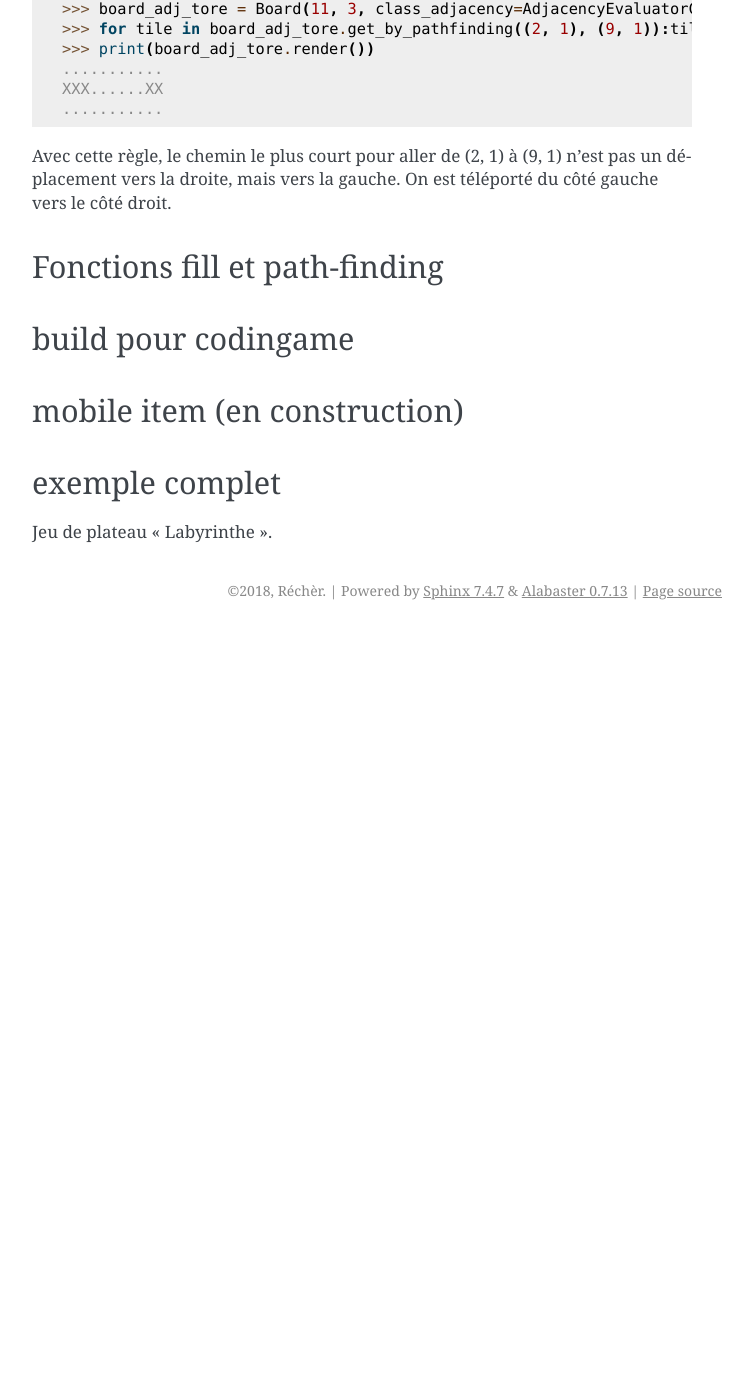
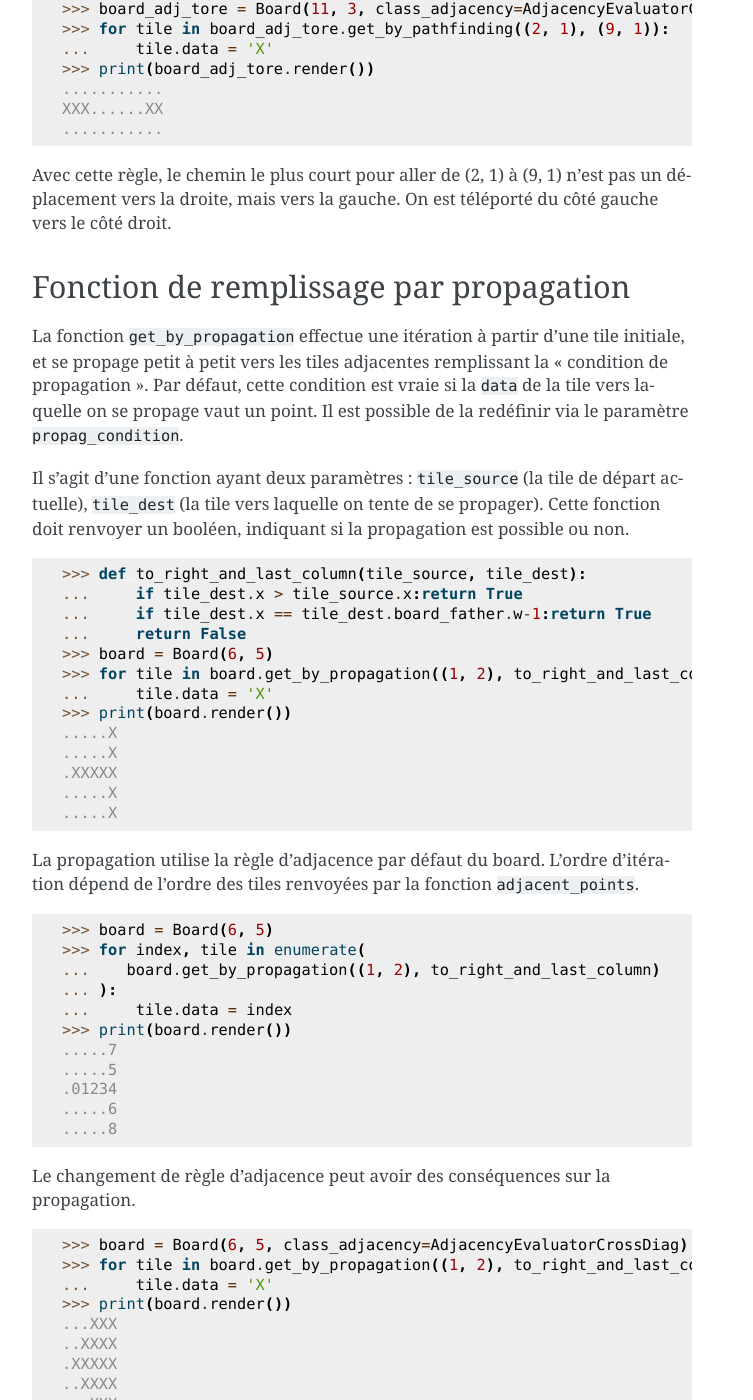
Before and after one commit to darkrecher/aboard, a Sphinx documentation site: the page built from docs/source/advanced.rst, in a window 1280 px wide and 1400 px high, scrolled down 8773 px. Shown: the whole window, without its empty margins (388-1141 px from the left). Built offline with Sphinx 7.4.7, drawn with Linux system fonts in a browser that asks for light colours; before the commit the page ends 9403 px from its top, so only the background shows below that; some of the changed text lies outside the part shown.

Commit message:
[doc] Fonction de remplissage par propagation.

```diff
--- a/docs/source/advanced.rst
+++ b/docs/source/advanced.rst
@@ -359,7 +359,8 @@ Exemple de création d'une règle d'adjacence "torique". Cette règle considère
 ...             y = (point.y + offset_y + self.board.h) % self.board.h
 ...             yield Point(x, y)
 >>> board_adj_tore = Board(11, 3, class_adjacency=AdjacencyEvaluatorCrossTore)
->>> for tile in board_adj_tore.get_by_pathfinding((2, 1), (9, 1)):tile.data = 'X'
+>>> for tile in board_adj_tore.get_by_pathfinding((2, 1), (9, 1)):
+...     tile.data = 'X'
 >>> print(board_adj_tore.render())
 ...........
 XXX......XX
@@ -368,9 +369,70 @@ XXX......XX
 Avec cette règle, le chemin le plus court pour aller de (2, 1) à (9, 1) n'est pas un déplacement vers la droite, mais vers la gauche. On est téléporté du côté gauche vers le côté droit.
 
 
-Fonctions fill et path-finding
-==============================
+Fonction de remplissage par propagation
+========================================
 
+La fonction ``get_by_propagation`` effectue une itération à partir d'une tile initiale, et se propage petit à petit vers les tiles adjacentes remplissant la "condition de propagation". Par défaut, cette condition est vraie si la ``data`` de la tile vers laquelle on se propage vaut un point. Il est possible de la redéfinir via le paramètre ``propag_condition``.
+
+Il s'agit d'une fonction ayant deux paramètres : ``tile_source`` (la tile de départ actuelle), ``tile_dest`` (la tile vers laquelle on tente de se propager). Cette fonction doit renvoyer un booléen, indiquant si la propagation est possible ou non.
+
+>>> def to_right_and_last_column(tile_source, tile_dest):
+...     if tile_dest.x > tile_source.x:return True
+...     if tile_dest.x == tile_dest.board_father.w-1:return True
+...     return False
+>>> board = Board(6, 5)
+>>> for tile in board.get_by_propagation((1, 2), to_right_and_last_column):
+...     tile.data = 'X'
+>>> print(board.render())
+.....X
+.....X
+.XXXXX
+.....X
+.....X
+
+La propagation utilise la règle d'adjacence par défaut du board. L'ordre d'itération dépend de l'ordre des tiles renvoyées par la fonction ``adjacent_points``.
+
+>>> board = Board(6, 5)
+>>> for index, tile in enumerate(
+...    board.get_by_propagation((1, 2), to_right_and_last_column)
+... ):
+...     tile.data = index
+>>> print(board.render())
+.....7
+.....5
+.01234
+.....6
+.....8
+
+Le changement de règle d'adjacence peut avoir des conséquences sur la propagation.
+
+>>> board = Board(6, 5, class_adjacency=AdjacencyEvaluatorCrossDiag)
+>>> for tile in board.get_by_propagation((1, 2), to_right_and_last_column):
+...     tile.data = 'X'
+>>> print(board.render())
+...XXX
+..XXXX
+.XXXXX
+..XXXX
+...XXX
+
+L'itérateur par propagation possède un indicateur spécifique : ``PROPAG_DIST``, indiquant la distance parcourue depuis la tile initiale jusqu'à la case courante.
+
+TODO : line too long.
+
+>>> board = Board(6, 5)
+>>> for dist, tile in board.get_by_propagation((1, 2), to_right_and_last_column).tell_indicators((ItInd.PROPAG_DIST, )):
+...     tile.data = dist
+>>> print(board.render())
+.....6
+.....5
+.01234
+.....5
+.....6
+
+
+path-finding
+============
 
 build pour codingame
 ====================
```
